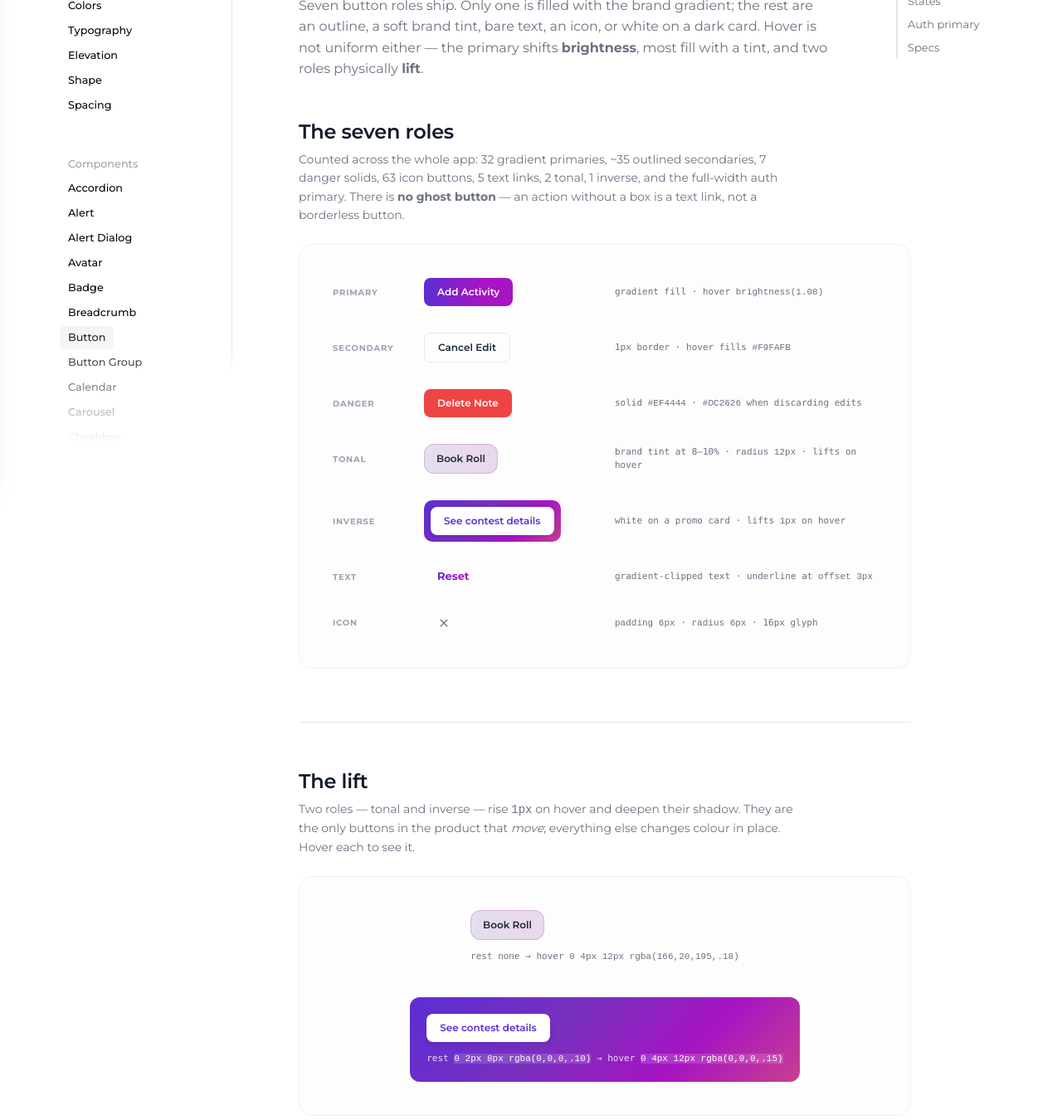
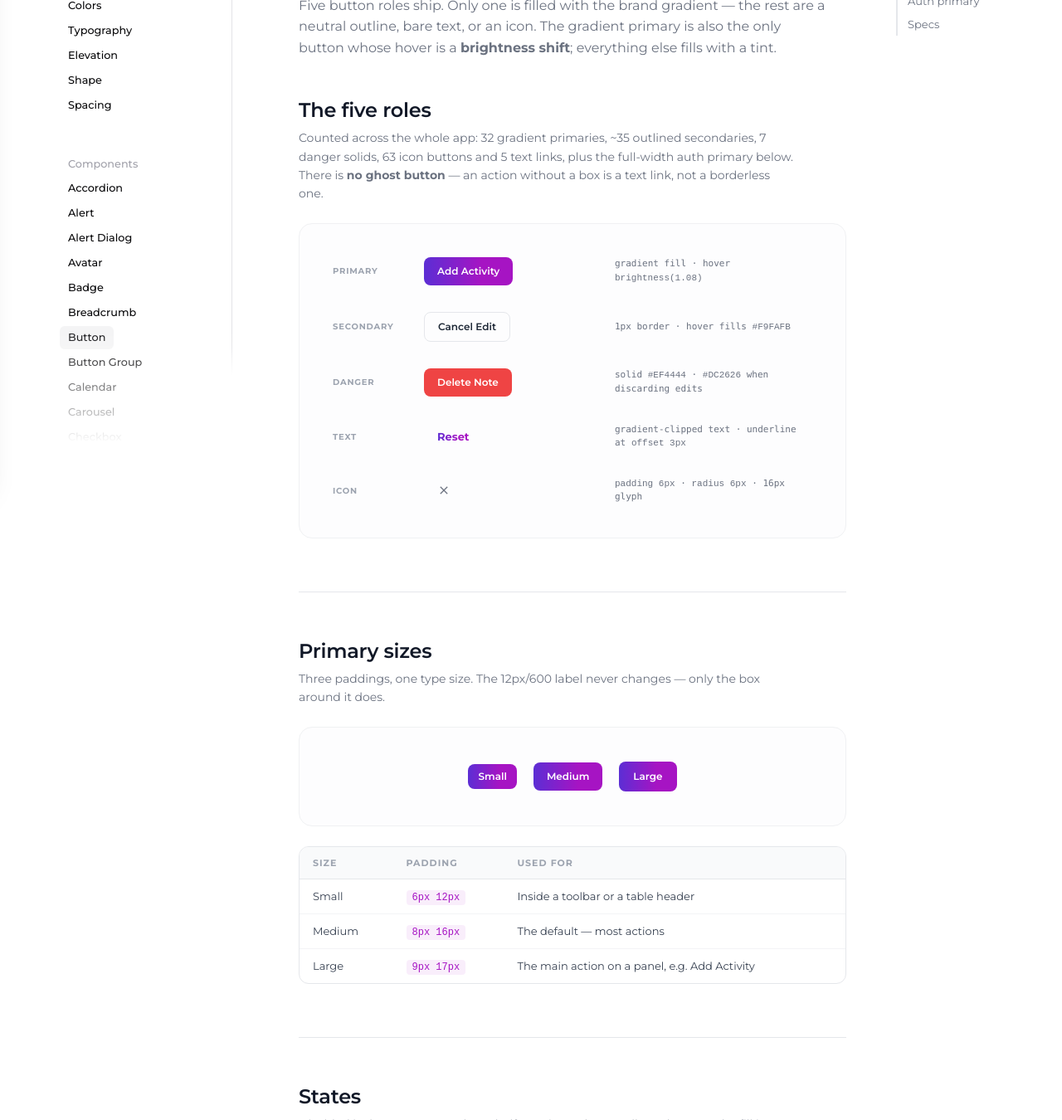
Before and after one commit to Lucas061799/norbielink-design-system, a website: page ds-06-buttons.html in a window 1280 px wide. Shown: the part 204-1554 px from the top of the page at 83% size. Drawn offline with nearby package versions, Linux system fonts and the light colour scheme.

Commit message:
Demote tonal and inverse to one-offs; five roles
Both appear once or twice -- Book Roll and the Marketplace promo CTA --
which is the same evidence I used one commit earlier to call the
purple-outlined buttons a one-off rather than a role. Promoting these
two while demoting those was inconsistent, and presenting them as
sanctioned variants invites people to reach for them.

They are recorded with the other one-offs instead, including that the
two of them are the only buttons in the product that move on hover, so
the detail survives without reading as something to use.

Five roles: primary, secondary, danger, text, icon, plus the auth
primary documented on its own.

Co-Authored-By: Claude Opus 5 <noreply@anthropic.com>

```diff
--- a/ds-06-buttons.html
+++ b/ds-06-buttons.html
@@ -70,28 +70,6 @@ body.dark-mode .nb-text { background: linear-gradient(90deg,#C9A6FF 0%,#E68BF2 6
 body.dark-mode .btn-note { color: #8B8FA8; }
 body.dark-mode .btn-tag { color: #6B7280; }
 
-.nb-tonal { background-image: linear-gradient(88.54deg, rgba(92,46,212,0.08) 0.1%, rgba(166,20,195,0.10) 63.88%);
-  border: 1px solid rgba(166,20,195,0.22); border-radius: 12px; padding: 8px 14px; color: var(--gray-800); }
-.nb-tonal:hover { filter: brightness(0.96); transform: translateY(-1px);
-  box-shadow: 0 4px 12px rgba(166,20,195,0.18); }
-
-.nb-inverse { background: #ffffff; color: #5C2ED4; box-shadow: 0 2px 8px rgba(0,0,0,0.10); }
-.nb-inverse:hover { transform: translateY(-1px); box-shadow: 0 4px 12px rgba(0,0,0,0.15); filter: none; }
-
-/* the inverse button only ever appears on a promo card, so show it on one */
-.inv-chip { justify-self: start; display: inline-flex; padding: 8px; border-radius: 10px;
-  background: linear-gradient(135deg,#5C2ED4 0%,#7A2FBE 40%,#A614C3 70%,#C8408E 100%); }
-.lift-demo { display: flex; flex-direction: column; align-items: flex-start; gap: 12px;
-  font-family: 'Montserrat', sans-serif; }
-.lift-dark { padding: 20px; border-radius: 12px;
-  background: linear-gradient(135deg,#5C2ED4 0%,#7A2FBE 40%,#A614C3 70%,#C8408E 100%); }
-.lift-cap { font-family: ui-monospace, SFMono-Regular, Menlo, monospace; font-size: 11px;
-  line-height: 1.5; color: var(--gray-500); }
-.lift-dark .lift-cap { color: rgba(255,255,255,.85); }
-.lift-dark .lift-cap code { color: #fff; background: rgba(255,255,255,.14); }
-
-body.dark-mode .nb-tonal { color: #F9FAFB; }
-body.dark-mode .lift-cap { color: #8B8FA8; }
 </style>
 <link href="https://fonts.googleapis.com/css2?family=Nunito:wght@800&display=swap" rel="stylesheet">
 </head>
@@ -193,7 +171,6 @@ body.dark-mode .lift-cap { color: #8B8FA8; }
 <aside class="ds-toc">
   <div class="ds-toc-title">In this article</div>
   <a class="ds-toc-item active" href="#roles">The six roles</a>
-  <a class="ds-toc-item" href="#lift">The lift</a>
   <a class="ds-toc-item" href="#sizes">Primary sizes</a>
   <a class="ds-toc-item" href="#states">States</a>
   <a class="ds-toc-item" href="#auth">Auth primary</a>
@@ -210,16 +187,15 @@ body.dark-mode .lift-cap { color: #8B8FA8; }
       <a class="ds-nav-arrow-btn" href="ds-31-button-group.html" title="Next"><span class="material-icons-round">arrow_forward</span></a>
     </div>
   </div>
-    <p class="ds-page-desc">Seven button roles ship. Only one is filled with the brand gradient; the rest are an
-  outline, a soft brand tint, bare text, an icon, or white on a dark card. Hover is not uniform either — the
-  primary shifts <strong>brightness</strong>, most fill with a tint, and two roles physically
-  <strong>lift</strong>.</p>
+    <p class="ds-page-desc">Five button roles ship. Only one is filled with the brand gradient — the rest are a
+  neutral outline, bare text, or an icon. The gradient primary is also the only button whose hover is a
+  <strong>brightness shift</strong>; everything else fills with a tint.</p>
 
   <div class="ds-section" id="roles">
-    <h2 class="ds-section-title">The seven roles</h2>
+    <h2 class="ds-section-title">The five roles</h2>
     <p class="ds-section-desc">Counted across the whole app: 32 gradient primaries, ~35 outlined secondaries,
-    7 danger solids, 63 icon buttons, 5 text links, 2 tonal, 1 inverse, and the full-width auth primary. There
-    is <strong>no ghost button</strong> — an action without a box is a text link, not a borderless button.</p>
+    7 danger solids, 63 icon buttons and 5 text links, plus the full-width auth primary below. There is
+    <strong>no ghost button</strong> — an action without a box is a text link, not a borderless one.</p>
     <div class="ds-example" style="padding:40px;gap:32px;flex-direction:column;align-items:stretch;">
       <div class="btn-row"><span class="btn-tag">Primary</span>
         <button class="nb-btn nb-primary">Add Activity</button>
@@ -230,33 +206,12 @@ body.dark-mode .lift-cap { color: #8B8FA8; }
       <div class="btn-row"><span class="btn-tag">Danger</span>
         <button class="nb-btn nb-danger">Delete Note</button>
         <code class="btn-note">solid <code>#EF4444</code> · <code>#DC2626</code> when discarding edits</code></div>
-      <div class="btn-row"><span class="btn-tag">Tonal</span>
-        <button class="nb-btn nb-tonal">Book Roll</button>
-        <code class="btn-note">brand tint at 8–10% · <code>radius 12px</code> · lifts on hover</code></div>
-      <div class="btn-row"><span class="btn-tag">Inverse</span>
-        <span class="inv-chip"><button class="nb-btn nb-inverse">See contest details</button></span>
-        <code class="btn-note">white on a promo card · lifts <code>1px</code> on hover</code></div>
       <div class="btn-row"><span class="btn-tag">Text</span>
         <button class="nb-text">Reset</button>
         <code class="btn-note">gradient-clipped text · underline at <code>offset 3px</code></code></div>
       <div class="btn-row"><span class="btn-tag">Icon</span>
         <button class="nb-icon"><span class="material-icons-round">close</span></button>
         <code class="btn-note"><code>padding 6px</code> · <code>radius 6px</code> · 16px glyph</code></div>
-    </div>
-  </div>
-
-  <div class="ds-divider"></div>
-
-  <div class="ds-section" id="lift">
-    <h2 class="ds-section-title">The lift</h2>
-    <p class="ds-section-desc">Two roles — tonal and inverse — rise <code>1px</code> on hover and deepen their
-    shadow. They are the only buttons in the product that <em>move</em>; everything else changes colour in
-    place. Hover each to see it.</p>
-    <div class="ds-example" style="padding:40px;gap:40px;">
-      <div class="lift-demo"><button class="nb-btn nb-tonal">Book Roll</button>
-        <span class="lift-cap">rest <code>none</code> → hover <code>0 4px 12px rgba(166,20,195,.18)</code></span></div>
-      <div class="lift-demo lift-dark"><button class="nb-btn nb-inverse">See contest details</button>
-        <span class="lift-cap">rest <code>0 2px 8px rgba(0,0,0,.10)</code> → hover <code>0 4px 12px rgba(0,0,0,.15)</code></span></div>
     </div>
   </div>
 
@@ -321,8 +276,6 @@ body.dark-mode .lift-cap { color: #8B8FA8; }
         <tr><td>Primary</td><td>Brand gradient</td><td>None</td><td>12px / 600 <code>#fff</code></td><td><code>filter: brightness(1.08)</code></td></tr>
         <tr><td>Secondary</td><td>Transparent</td><td><code>1px #E5E7EB</code></td><td>12px / 600, text or muted</td><td>Fill <code>#F9FAFB</code></td></tr>
         <tr><td>Danger</td><td><code>#EF4444</code></td><td>None</td><td>12px / 600 <code>#fff</code></td><td><code>brightness(1.10)</code></td></tr>
-        <tr><td>Tonal</td><td><code>linear-gradient(88.54deg, rgba(92,46,212,.08), rgba(166,20,195,.10))</code></td><td><code>1px rgba(166,20,195,.22)</code></td><td>12px / 600</td><td><code>brightness(.96)</code> + lift</td></tr>
-        <tr><td>Inverse</td><td><code>#ffffff</code></td><td>None</td><td>12px / 600 <code>#5C2ED4</code></td><td>Lift + deeper shadow</td></tr>
         <tr><td>Text</td><td>None</td><td>None</td><td>13px / 700, gradient-clipped</td><td><code>opacity .7</code></td></tr>
         <tr><td>Icon</td><td>Transparent</td><td>None</td><td>— (16px glyph, <code>#6B7280</code>)</td><td>Fill <code>#F9FAFB</code></td></tr>
       </tbody>
@@ -340,7 +293,7 @@ body.dark-mode .lift-cap { color: #8B8FA8; }
     </table></div>
 
     <div class="ds-table-wrap" style="margin-top:24px;"><table class="ds-table"><tbody>
-      <tr><td>An outline is <strong>almost</strong> always the neutral border colour. Two buttons outline in brand purple instead — Generate Code (<code>1px #A855F7</code>, hover <code>rgba(168,85,247,.08)</code>) and a PDF action (<code>1px #A614C3</code>). At two sites across the app, treat it as a one-off, not a role.</td></tr>
+      <tr><td>A handful of <strong>one-offs</strong> exist and are deliberately not roles — each appears once or twice and should not be reached for: a brand-purple outline on Generate Code (<code>1px #A855F7</code>) and a PDF action (<code>1px #A614C3</code>); a tonal fill on Book Roll (brand at 8–10% inside <code>rgba(166,20,195,.22)</code> at <code>radius 12px</code>); and a white CTA on the Marketplace promo card (<code>#5C2ED4</code> text, <code>0 2px 8px rgba(0,0,0,.10)</code>). The last two also rise <code>1px</code> on hover — the only buttons in the product that move. Use a role above instead.</td></tr>
       <tr><td><strong>Two roles lift on hover</strong> — tonal and inverse rise 1px and deepen their shadow. That is the only place a button moves, and the inverse is the only button with a resting shadow outside the auth screens.</td></tr>
       <tr><td>Primary hover is a <strong>brightness filter</strong>, not a darker gradient or a shadow — 23 sites use <code>1.08</code> and 19 use <code>1.10</code>. Everything else hovers by filling with <code>#F9FAFB</code>.</td></tr>
       <tr><td>Only the auth primary has a resting shadow. Elsewhere a primary sits flat, including in dialogs.</td></tr>
```
